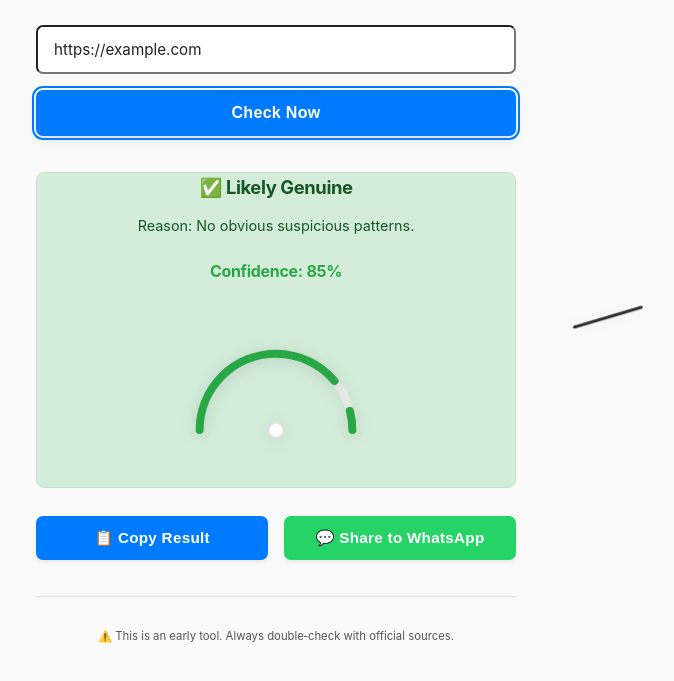
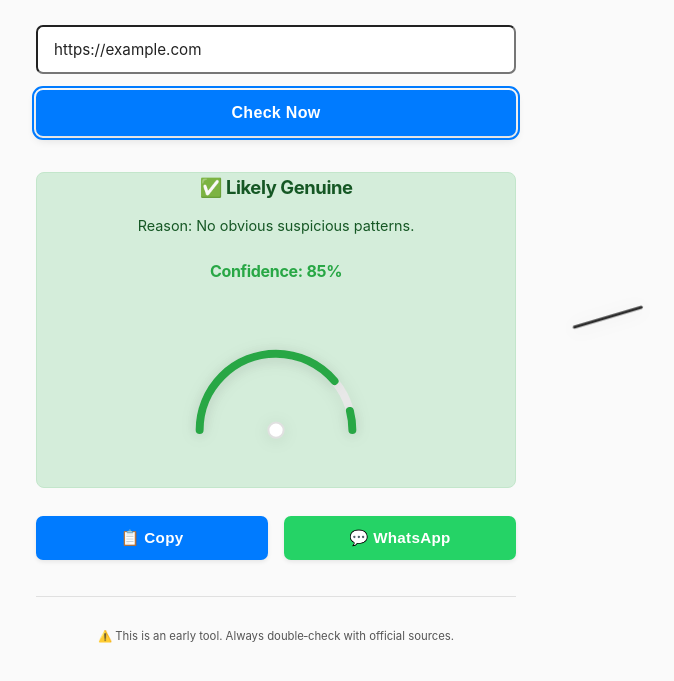
Before and after one commit to kimiwaro/link-guardian, a plain HTML site: page index.html in a window 1280 px wide. Both pictures are taken after typing "https://example.com" into the empty fields and a click on the button "Check Now". Shown: the part 131-812 px from the top of the page, without its empty margins (364-1038 px from the left). Drawn offline with Linux system fonts and the light colour scheme.

Commit message:
Simplify action button labels in index.html

```diff
--- a/index.html
+++ b/index.html
@@ -35,11 +35,11 @@
     <div id="result" class="result-card" role="status" aria-live="polite"></div>
 
     <!-- Action buttons: explicit type=button so they don't submit the form -->
-    <div class="actions">
-      <button id="copyBtn" type="button">📋 Copy Result</button>
-      <button id="shareBtn" type="button">💬 Share to WhatsApp</button>
-      <button id="nativeShareBtn" type="button">📲 Share...</button>
-    </div>
+   <div class="actions">
+        <button id="copyBtn" type="button">📋 Copy</button>
+        <button id="shareBtn" type="button">💬 WhatsApp</button>
+        <button id="nativeShareBtn" type="button">📲 Share</button>
+   </div>
   </main>
 
   <footer>
```
